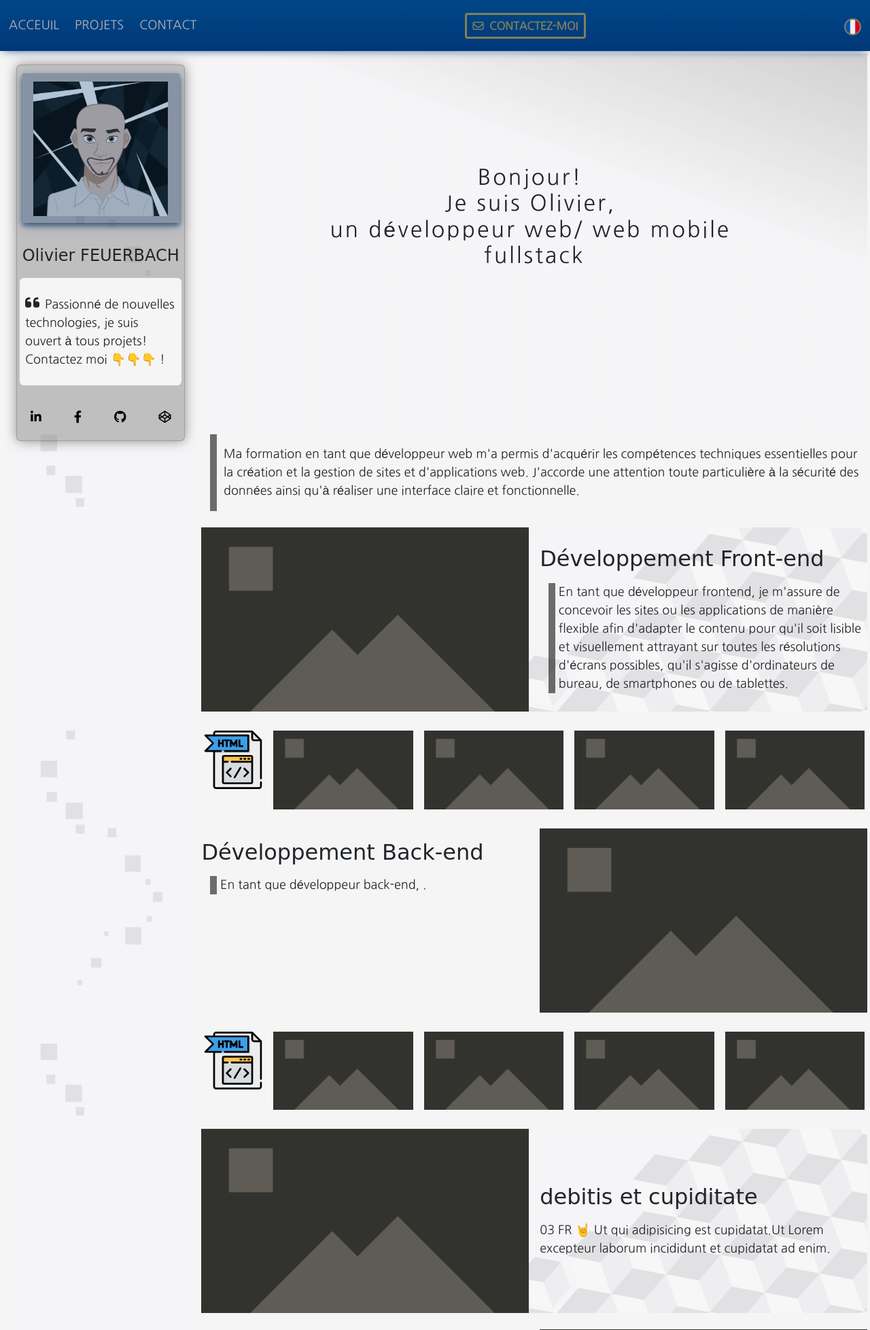
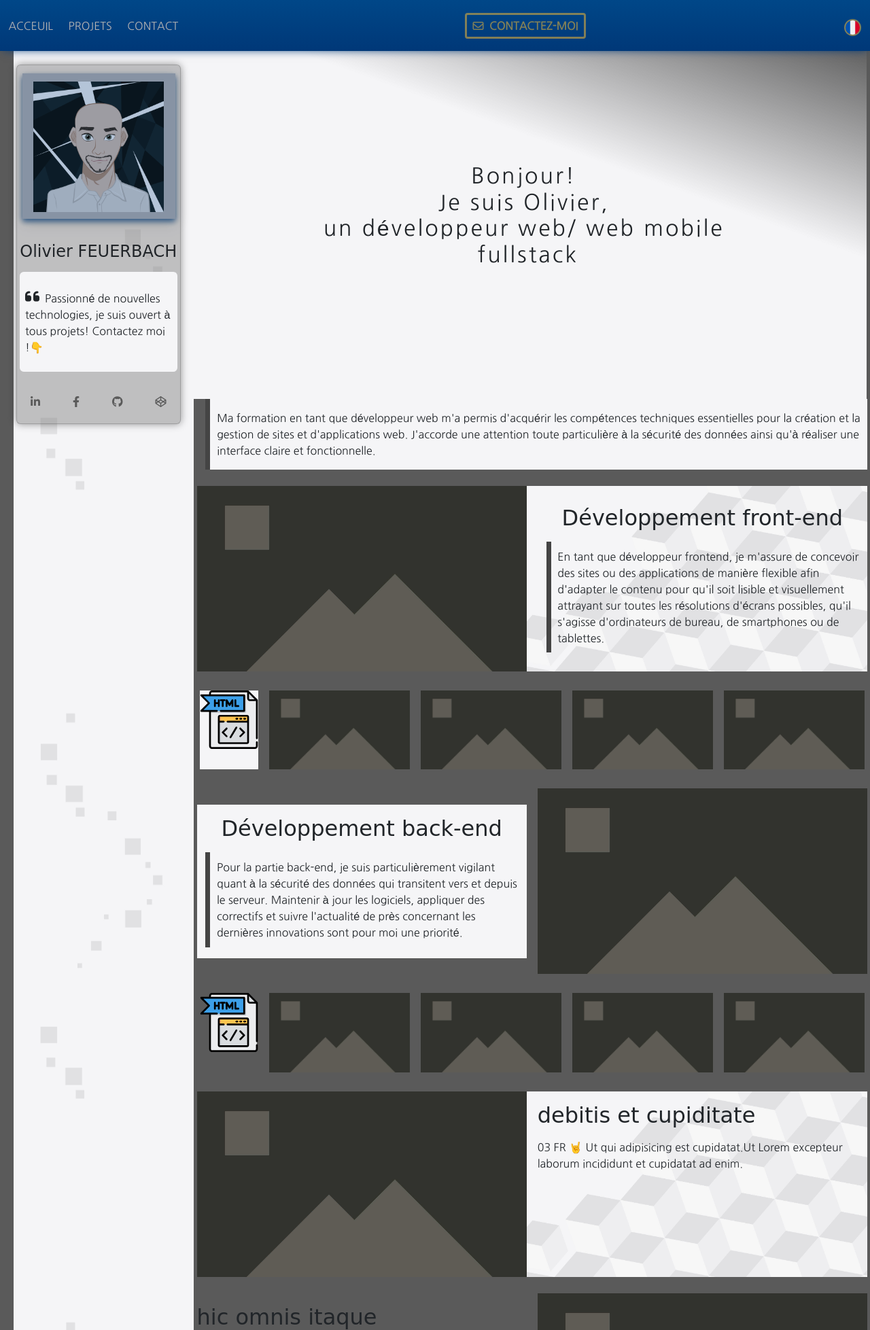
Before and after one commit to no-live/Portfolio-of, a PHP site: page / in a window 1280 px wide. Shown: the top 1957 px of the page at 68% size. Run offline with PHP 8.4, Linux system fonts and the light colour scheme; some web fonts are replaced.

Commit message:
modified:   index.php

```diff
--- a/aside.php
+++ b/aside.php
@@ -1,7 +1,7 @@
 <aside class="p-1" id="sideleft"> <!--id pour js-->
     <section class="card d-flex f-wrap g-1">
         <div class="card__item card__item--left f-s relative d-flex">
-            <img class="card__img p-4" src="./images/profil.png" alt="profil">
+            <img class="card__img p-4" src="./images/profil.png" alt="avatar_profil">
             <div class="blue-square">
             </div>
         </div>
--- a/css/master.css
+++ b/css/master.css
@@ -9,8 +9,8 @@
     --bleu1-shadow-color-top: 0,56,120;
     --bleu1-shadow-color-bot: 0,71,136;
     --primary: #f8ba3486;
-    --light: #f5f5f5;
-    --dark: #000000;
+    --light: #f5f5f7;
+    --dark: #5a5a5a;
     --white: #b8b4b4;
     --header-height: 75px;
     --lighter: #000000b4;
@@ -32,23 +32,34 @@ img,video {
 }
 
 body {
+    background-color: var(--dark);
     margin: 0 auto;
-    font-size: large;
+    /* font-size: large; */
     font-family: 'Nanum Gothic', sans-serif;
-    background-color: #f5f5f7;
+
 }
+
 .bgc{
-    background-color: #f5f5f5;
+    background-color: var(--light);
 }
 
 .bdeffect{
-    background: linear-gradient(200deg, rgba(119, 119, 119, 0.286) 0%, rgba(245, 245, 247, 0.952) 35%);
-
+    background: linear-gradient(200deg, rgba(119, 119, 119, 0.286) 0%, rgb(245, 245, 247) 35%);
 }
 
+.fullsc{
+    height:40vW;
+    width:101%;
+    margin-left: -11px;
+    margin-top: -4px;
+}
+
+.smallsc{
+    min-height: 380px;
+    width:101%;
+}
 
 .title-height{
-    min-height: calc(12% + -28vw);
     padding-top: 15%;
     padding-bottom: 21%;
     letter-spacing: 3px;
@@ -193,45 +204,29 @@ main {
     /*le main a un minimum de 100vh-2*la hauteur (header+footer) et peut s'agrandir */
     flex: 2 1 470px;
     z-index: 1;
+}
 
-    /*parallax*/
-    overflow-x: hidden;
-    overflow-y: auto;
-    perspective: 2px;
-
-}
 .bgm {
     background-image: url('../images/bodybg.jpg');
     background-repeat: no-repeat;
     background-attachment: fixed;
     background-size:cover;
-    background-color: #f5f5f5;
+    background-color: var(--light);
     position: relative;
-    align-items: center;
-    justify-content: center;
 }
 
 .pres1{
-    border-left: 10px solid rgba(0, 0, 0, 0.555);
+    border-left: 7px solid rgb(68, 68, 68);
     margin-left: 1vw;
     padding-left: 1%;
-    background-color: #f5f5f5;
+
 }
 
 .pres2{
-    border-left: 10px solid rgba(0, 0, 0, 0.555);
+    border-left: 7px solid rgb(68, 68, 68);
     margin-left: 1vw;
-    padding-left: 1%;
-    background-color: #f5f5f500;
-}
+    padding: 2%;
 
-.paral{
-    transform-style: preserve-3d;
-    position: relative;
-    height: 100vh;
-    display: flex;
-    align-items: center;
-    justify-content: center;
 }
 
 /*h1,
@@ -391,7 +386,7 @@ blockquote i {
 
 .card {
     /* margin-top: 16px; */
-    box-shadow: 0 0 18px rgba(0, 0, 0, 0.41);
+    box-shadow: 0 0 12px rgba(0, 0, 0, 0.41);
     position: sticky  !important;
     top: calc(var(--header-height) + 20px);
     background-color:rgba(124, 124, 124, 0.445);
@@ -453,7 +448,7 @@ blockquote i {
 
 .main-container{
     margin-top: var(--header-height);
-    background-color: #f5f5f5;
+
 }
 .shadow {
     box-shadow: 0 4px 8px 0 rgb(238, 6, 6), 0 6px 20px 0 rgba(0, 0, 0, 0.19);
--- a/index.php
+++ b/index.php
@@ -6,7 +6,6 @@ include './inc/multilang.php';
 <!DOCTYPE html>
 
 <html lang="<?php echo $lang['LANG']; ?>">
-
 
 <head>
     <meta charset="UTF-8">
@@ -22,7 +21,7 @@ include './inc/multilang.php';
     <div class="main-container d-flex f-wrap g-1">
         <?php include("./aside.php") ?>
         <main class="p-1">
-            <section class="d-flex bdeffect jc-c" style="height: 70vh">
+            <section class="d-flex bdeffect fullsc jc-c" id="splash">
                 <?php
                 if (!isset($_SESSION['lang']) or ($_SESSION['lang']) == 'FR') {
                 ?>
@@ -36,7 +35,8 @@ include './inc/multilang.php';
                         <div class="bouncing-letters row100 text-center">
                             <span>u</span><span>n</span>&nbsp<span>d</span><span>é</span><span>v</span><span>e</span><span>l</span><span>o</span><span>p</span><span>p</span><span>e</span><span>u</span><span>r</span>
                             <span>w</span><span>e</span><span>b</span><span>/</span>
-                            <span>w</span><span>e</span><span>b</span>&nbsp<span>m</span><span>o</span><span>b</span><span>i</span><span>l</span><span>e</span>&nbsp
+                            <span>w</span><span>e</span><span>b</span>
+                            <span>m</span><span>o</span><span>b</span><span>i</span><span>l</span><span>e</span>&nbsp
                         </div>
                         <div class="bouncing-letters row100 text-center">
                             <span>f</span><span>u</span><span>l</span><span>l</span><span>s</span><span>t</span><span>a</span><span>c</span><span>k</span>
@@ -69,18 +69,14 @@ include './inc/multilang.php';
                     <span1></span1>
                 </div>
             </div> -->
-            <div class="d-flex g-1 pres1">
+            <div class="d-flex g-1 pres1 bgc">
                 <p><?php echo $lang['PRESENTATION']; ?></p>
             </div>
-            <!-- <div class="d-flex g-1 p-1">
-                <div class="rounded"><img src="./images/html-svgrepo-com.svg" alt="front-developer-logo"></div>
-                <div class="rounded"><img src="./images/image.jpg" alt="Lorem"></div>
-                <div class="rounded"><img src="./images/image.jpg" alt="Lorem"></div>
-            </div> -->
-            <section class="d-flex f-wraprr reverse g-1 my-4 bgm">
+
+            <section class="d-flex f-wraprr reverse g-1 my-4 ai-c bgm">
                 <div class="f-m">
-                    <h2>Développement Front-end</h2>
-                    <p class="pres2"><?php echo $lang['ARTICLE_1']; ?></p>
+                    <h2 class="text-center"><?php echo $lang['ARTICLE_TITLE_1']; ?></h2>
+                    <p class="d-flex g-1 pres2"><?php echo $lang['ARTICLE_1']; ?></p>
                 </div>
                 <div class="f-m"><img src="./images/image.jpg" alt="Lorem"></div>
             </section>
@@ -91,14 +87,14 @@ include './inc/multilang.php';
                 <div class="bgc"><img src="./images/image.jpg" alt="Lorem"></div>
                 <div class="bgc"><img src="./images/image.jpg" alt="Lorem"></div>
             </div>
-            <section class="d-flex f-wraprr g-1 my-4">
+            <section class="d-flex f-wraprr g-1 my-4 ai-c">
                 <div class="f-m bgc">
-                    <h2>Développement Back-end</h2>
-                    <p class="pres2"><?php echo $lang['ARTICLE_2']; ?></p>
+                    <h2 class="text-center"><?php echo $lang['ARTICLE_TITLE_2']; ?></h2>
+                    <p class="d-flex g-1 pres2"><?php echo $lang['ARTICLE_2']; ?></p>
                 </div>
                 <div class="f-m"><img src="./images/image.jpg" alt="Lorem"></div>
             </section>
-            <div class="d-flex g-1 p-1 bgc">
+            <div class="d-flex g-1 p-1">
                 <div class="rounded"><img src="./images/html-svgrepo-com.svg" alt="front-developer-logo"></div>
                 <div class="rounded"><img src="./images/image.jpg" alt="Lorem"></div>
                 <div class="rounded"><img src="./images/image.jpg" alt="Lorem"></div>
@@ -106,23 +102,23 @@ include './inc/multilang.php';
                 <div class="rounded"><img src="./images/image.jpg" alt="Lorem"></div>
             </div>
             <section class="d-flex f-wraprr reverse g-1 my-4 bgm">
-                <div class="f-m">
+                <div class="f-m ai-c jc-c">
                     <h2>debitis et cupiditate</h2>
-                    <p><?php echo $lang['ARTICLE_3']; ?></p>
+                    <p><?php echo $lang['PROJET_1']; ?></p>
                 </div>
                 <div class="f-m"><img src="./images/image.jpg" alt="Lorem"></div>
             </section>
             <section class="d-flex f-wraprr g-1 my-4">
                 <div class="f-m">
                     <h2>hic omnis itaque</h2>
-                    <p><?php echo $lang['ARTICLE_4']; ?></p>
+                    <p><?php echo $lang['PROJET_2']; ?></p>
                 </div>
                 <div class="f-m"><img src="./images/image.jpg" alt="Lorem"></div>
             </section>
             <section class="d-flex f-wraprr reverse g-1 my-4">
                 <div class="f-m">
                     <h2>debitis et cupiditate</h2>
-                    <p><?php echo $lang['ARTICLE_5']; ?></p>
+                    <p><?php echo $lang['PROJET_3']; ?></p>
                 </div>
                 <div class="f-m"><img src="./images/image.jpg" alt="Lorem"></div>
             </section>
--- a/js/topnav.js
+++ b/js/topnav.js
@@ -47,6 +47,24 @@ function asidesmall(x) {
 }
 asidesmall(x)
 x.addEventListener('change', asidesmall)
+
+
+const splashmod = document.getElementById("splash")
+var x = window.matchMedia("(min-width: 760px)");
+function splashsmall(x) {
+    if (x.matches) {
+        splashmod.classList.remove('smallsc');
+        splashmod.classList.add('fullsc');
+
+    } else {
+        splashmod.classList.add('smallsc');
+        splashmod.classList.remove('fullsc');
+}
+}
+splashsmall(x)
+x.addEventListener('change', splashsmall)
+
+
 // const actionButton2 = document.querySelector('.bttn');
 // const move = document.querySelector('.main-header__logo-img');
 // const move1 = document.querySelector('.backgroundlog');
--- a/languages/lang.fr.php
+++ b/languages/lang.fr.php
@@ -26,17 +26,20 @@ $lang['MENU_CALL'] = 'Contactez-moi';
 
 // Aside
 
-$lang['ASIDE'] = 'Passionné de nouvelles technologies, je suis ouvert à tous projets! Contactez moi 👇👇👇 ! ';
+$lang['ASIDE'] = 'Passionné de nouvelles technologies, je suis ouvert à tous projets! Contactez moi !👇 ';
 
 // Contenu
 $lang['PRESENTATION'] = 'Ma formation en tant que développeur web m\'a permis d\'acquérir les compétences techniques essentielles pour la création et la gestion de sites et d\'applications web. J\'accorde une attention toute particulière à la sécurité des données ainsi
  qu\'à réaliser une interface claire et fonctionnelle.';
-$lang['ARTICLE_1'] = 'En tant que développeur frontend, je m\'assure de concevoir les sites ou les applications de manière flexible afin d\'adapter le contenu pour qu\'il soit lisible et visuellement attrayant
+$lang['ARTICLE_TITLE_1'] = 'Développement front-end';
+$lang['ARTICLE_TITLE_2'] = 'Développement back-end';
+$lang['ARTICLE_1'] = 'En tant que développeur frontend, je m\'assure de concevoir des sites ou des applications de manière flexible afin d\'adapter le contenu pour qu\'il soit lisible et visuellement attrayant
 sur toutes les résolutions d\'écrans possibles, qu\'il s\'agisse d\'ordinateurs de bureau, de smartphones ou de tablettes.';
-$lang['ARTICLE_2'] = 'En tant que développeur back-end, .';
-$lang['ARTICLE_3'] = '03 FR 🤘 Ut qui adipisicing est cupidatat.Ut Lorem excepteur laborum incididunt et cupidatat ad enim.';
-$lang['ARTICLE_4'] = '04 FR 🤘 Ut qui adipisicing est cupidatat.Aute irure eiusmod adipisicing veniam aliquip duis.';
-$lang['ARTICLE_5'] = '05 FR 🤘 Ut qui adipisicing est cupidatat.Cupidatat dolor eiusmod duis fugiat fugiat eiusmod nisi excepteur veniam mollit do laboris ipsum adipisicing.';
+$lang['ARTICLE_2'] = 'Pour la partie back-end, je suis particulièrement vigilant quant à la sécurité des données qui transitent vers et depuis le serveur. Maintenir à jour les logiciels,
+ appliquer des correctifs et suivre l\'actualité de près concernant les dernières innovations sont pour moi une priorité.';
+$lang['PROJET_1'] = '03 FR 🤘 Ut qui adipisicing est cupidatat.Ut Lorem excepteur laborum incididunt et cupidatat ad enim.';
+$lang['PROJET_2'] = '04 FR 🤘 Ut qui adipisicing est cupidatat.Aute irure eiusmod adipisicing veniam aliquip duis.';
+$lang['PROJET_3'] = '05 FR 🤘 Ut qui adipisicing est cupidatat.Cupidatat dolor eiusmod duis fugiat fugiat eiusmod nisi excepteur veniam mollit do laboris ipsum adipisicing.';
 $lang['ARTICLE_6'] = '06 FR 🤘 Ut qui adipisicing est cupidatat.Nulla nulla do adipisicing exercitation laborum voluptate.';
 
 //Formulaire
```
Also changed, not shown: languages/lang.en.php (+7 -4 lines).
